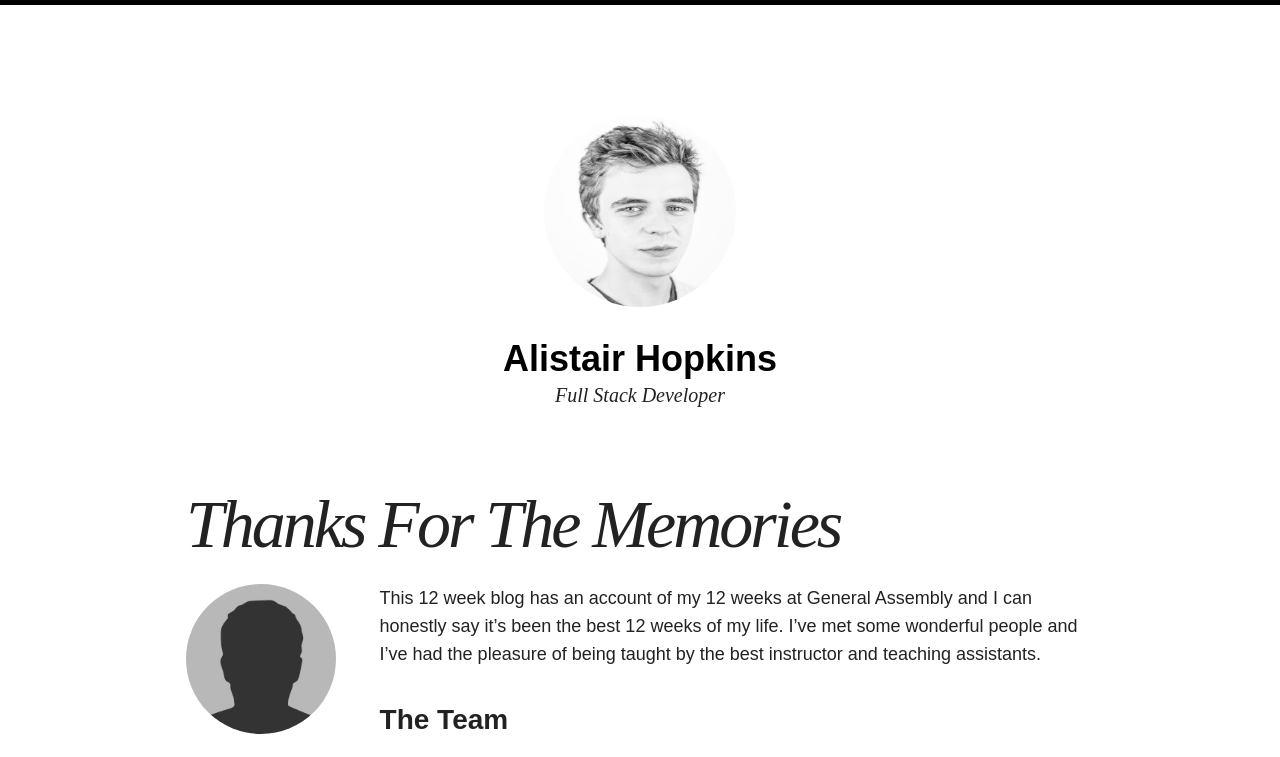
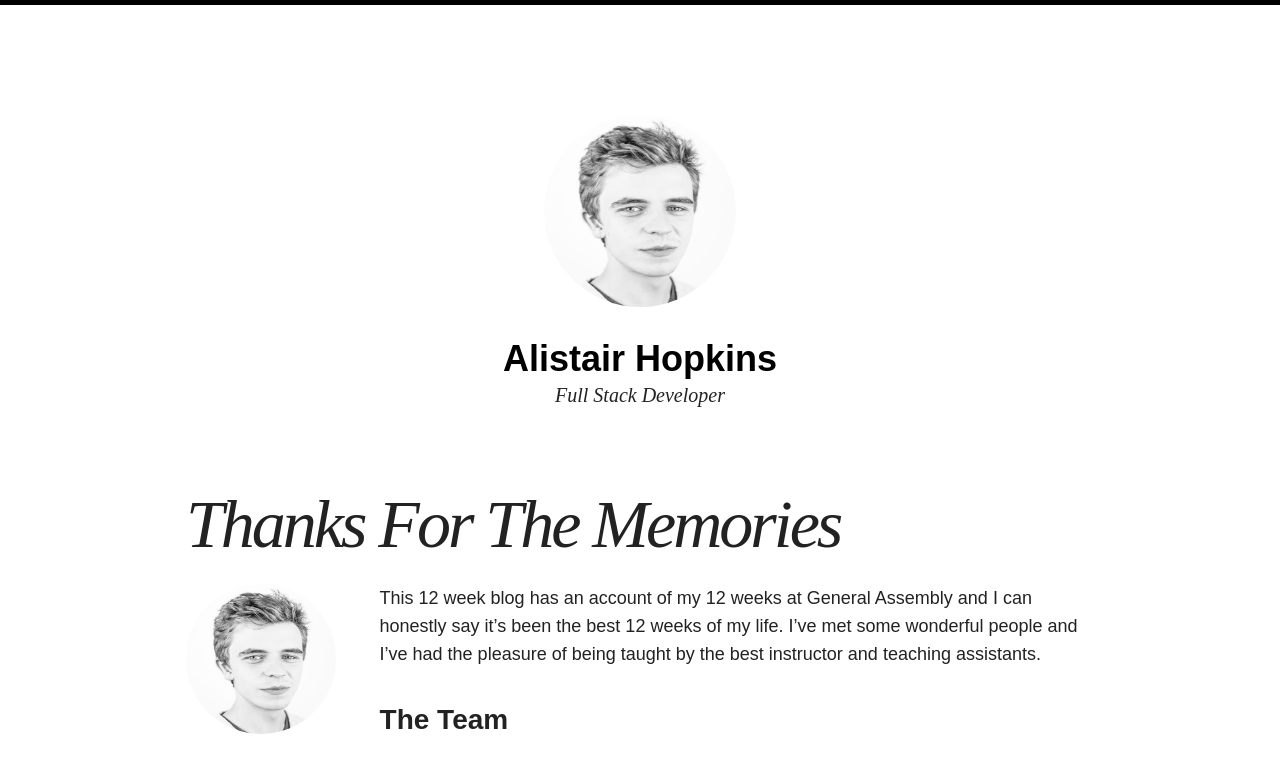
Before and after one commit to AlistairHopkins92/AlistairHopkins92.github.io, a Jekyll site: the page built from _posts/blog/2016-06-12-Thanks-for-the-memories.md, in a window 1280 px wide. Shown: the top 757 px of the page. Built offline with Jekyll 4.4.1, drawn with Linux system fonts in a browser that asks for light colours; nearby versions of some CDN libraries.

Commit message:
changed my user icon for blog posts

```diff
--- a/_config.yml
+++ b/_config.yml
@@ -37,7 +37,7 @@ exclude: ["lib", "config.rb", "Capfile", "config", "log", "Rakefile", "Rakefile.
 # Site owner
 owner:
   name: Alistair Hopkins
-  avatar: bio-photo.jpg
+  avatar: myface.jpg
   email: alistairhopkins92@gmail.com
   disqus-shortname:
   twitter: #username
```
